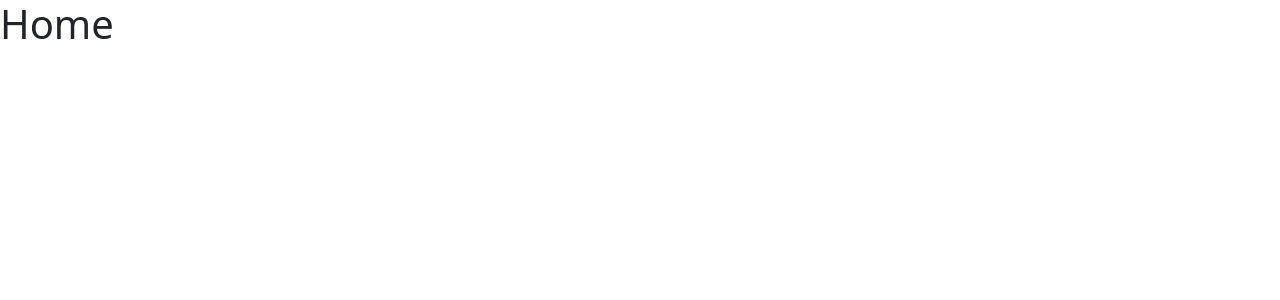
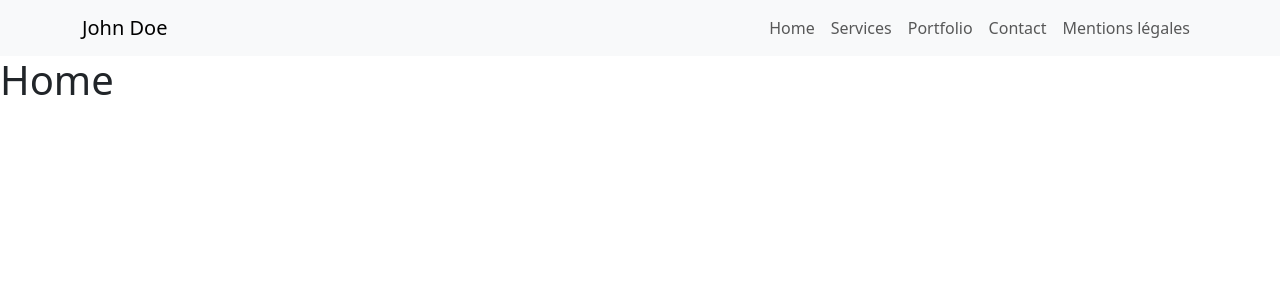
Before and after one commit to guillaume-agard-dev/agard-guillaume-devoir-react, a React (Vite) app: page / in a window 1280 px wide. Shown: the top 300 px of the page. Built offline with nearby package versions, Linux system fonts and the light colour scheme.

Commit message:
Add navbar

```diff
--- a/src/App.jsx
+++ b/src/App.jsx
@@ -1,4 +1,5 @@
 import { BrowserRouter, Routes, Route} from 'react-router-dom';
+import NavigationBar from './components/Navbar';
 
 import Home from './pages/Home';
 import Services from './pages/Services';
@@ -11,6 +12,7 @@ function App() {
 
   return (
     <BrowserRouter>
+      <NavigationBar />
       <Routes>
         <Route path='/' element={<Home />} />
         <Route path='/services' element={<Services />} />
--- /dev/null
+++ b/src/components/Navbar.jsx
@@ -0,0 +1,25 @@
+
+import { Link } from 'react-router-dom';
+import { Navbar, Nav, Container } from 'react-bootstrap';
+
+function NavigationBar() {
+  return (
+    <Navbar bg="light" expand="md">
+      <Container>
+        <Navbar.Brand as={Link} to="/">John Doe</Navbar.Brand>
+        <Navbar.Toggle aria-controls="navbar-nav" />
+        <Navbar.Collapse id="navbar-nav">
+          <Nav className="ms-auto">
+            <Nav.Link as={Link} to="/">Home</Nav.Link>
+            <Nav.Link as={Link} to="/services">Services</Nav.Link>
+            <Nav.Link as={Link} to="/portfolio">Portfolio</Nav.Link>
+            <Nav.Link as={Link} to="/contact">Contact</Nav.Link>
+            <Nav.Link as={Link} to="/mentions-legales">Mentions légales</Nav.Link>
+          </Nav>
+        </Navbar.Collapse>
+      </Container>
+    </Navbar>
+  );
+}
+
+export default NavigationBar;
```
